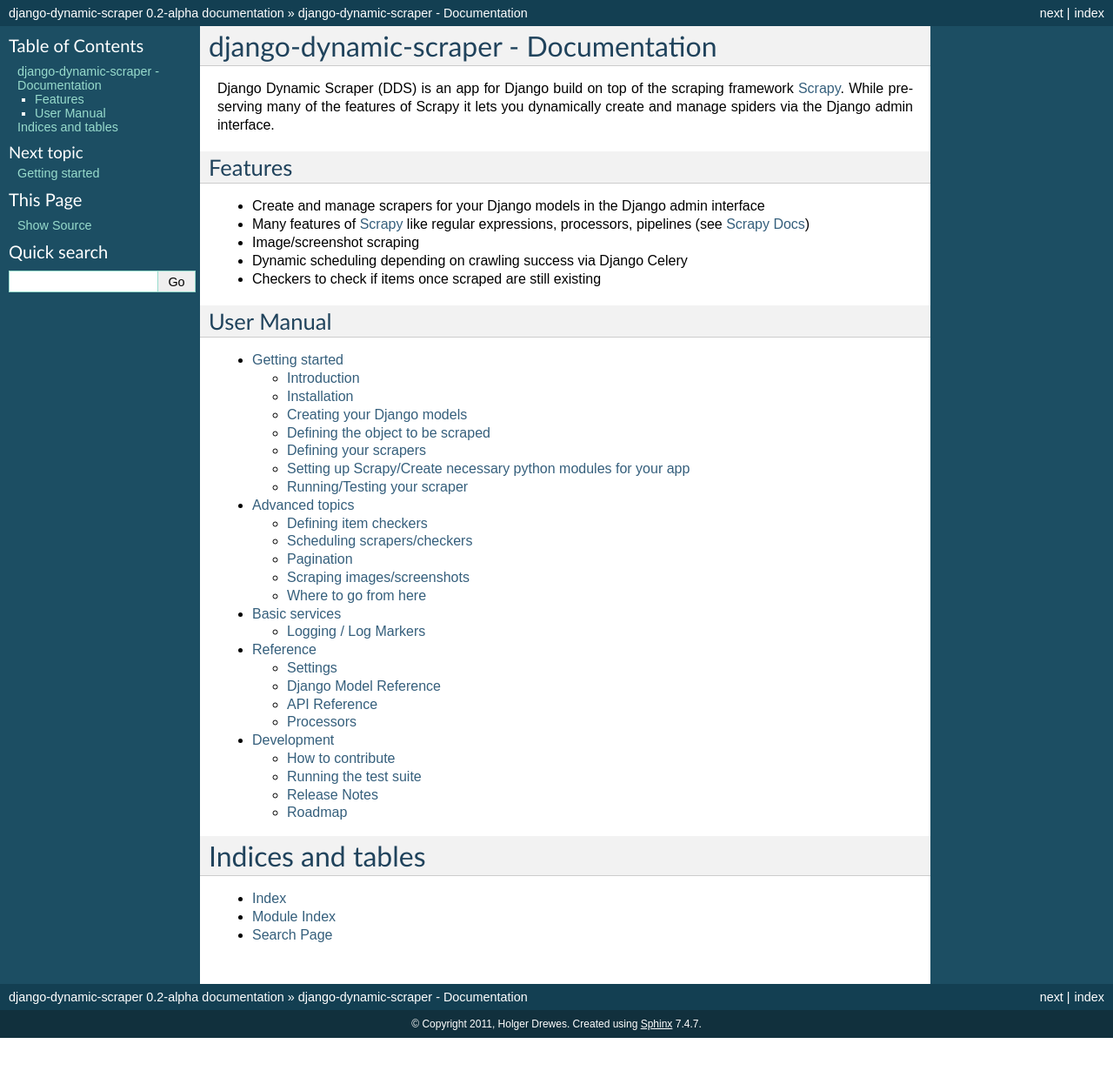
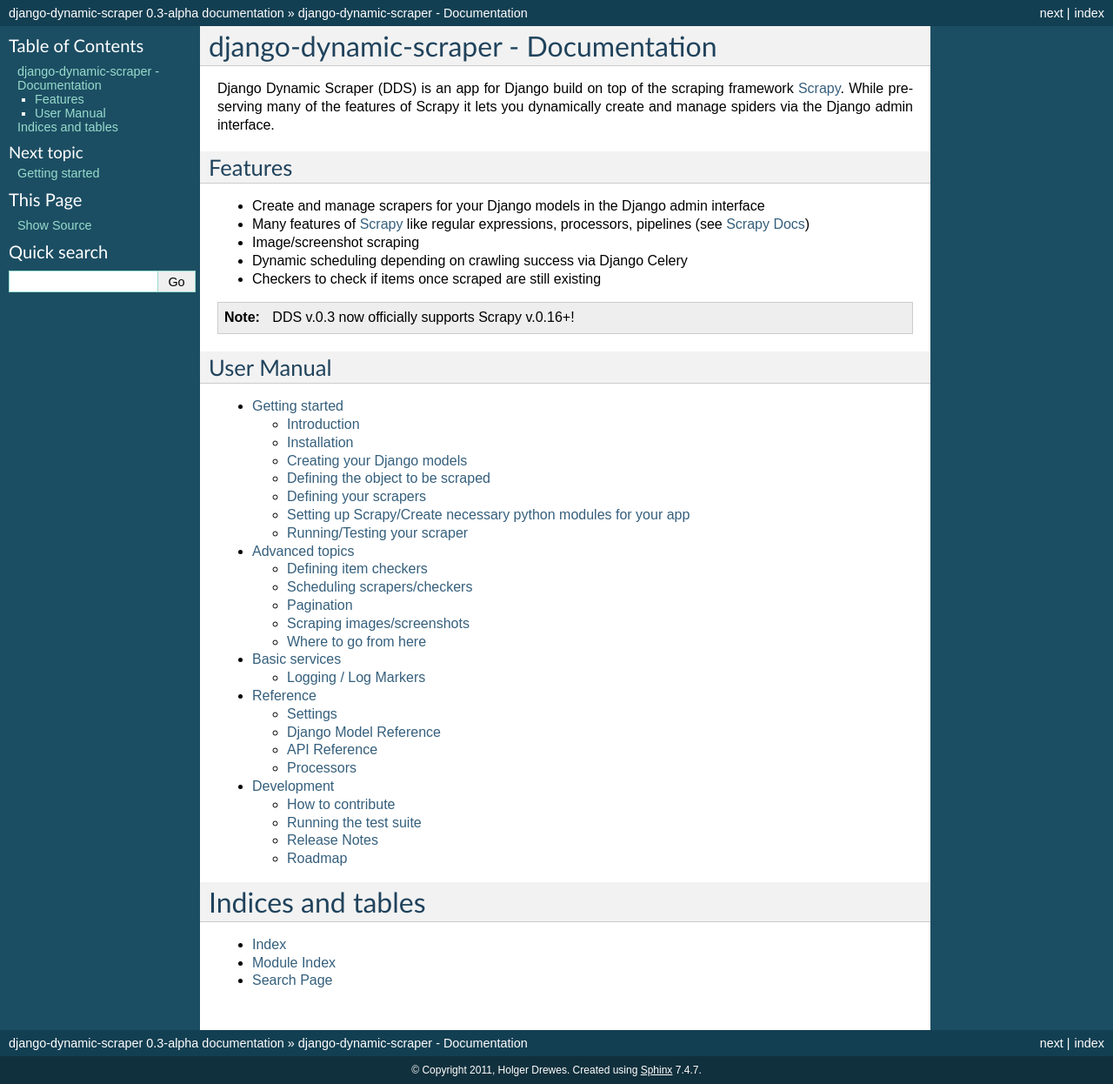
Before and after one commit to xmas7/django-dynamic-scraper, a Sphinx documentation site: the page built from docs/index.rst, in a window 1280 px wide. Shown: the whole page at 87% size. Built offline with Sphinx 7.4.7, drawn with Linux system fonts in a browser that asks for light colours; before the commit the page ends 1193 px from its top, so only the background shows below that.

Commit message:
Updated version numbers for upcoming 0.3 release

```diff
--- a/docs/conf.py
+++ b/docs/conf.py
@@ -48,9 +48,9 @@
 # built documents.
 #
 # The short X.Y version.
-version = '0.2'
+version = '0.3'
 # The full version, including alpha/beta/rc tags.
-release = '0.2-alpha'
+release = '0.3-alpha'
 
 # The language for content autogenerated by Sphinx. Refer to documentation
 # for a list of supported languages.
--- a/docs/index.rst
+++ b/docs/index.rst
@@ -18,6 +18,9 @@
 * Image/screenshot scraping
 * Dynamic scheduling depending on crawling success via Django Celery
 * Checkers to check if items once scraped are still existing
+
+.. note::
+   DDS v.0.3 now officially supports Scrapy v.0.16+!
 
 .. _Scrapy: http://www.scrapy.org
 .. _`Scrapy Docs`: http://doc.scrapy.org
--- a/setup.py
+++ b/setup.py
@@ -4,7 +4,7 @@
 
 setup(
     name='django-dynamic-scraper',
-    version='0.2.3',
+    version='0.3.0',
     description='Creating Scrapy scrapers via the Django admin interface',
     author='Holger Drewes',
     author_email='Holger.Drewes@gmail.com',
```
